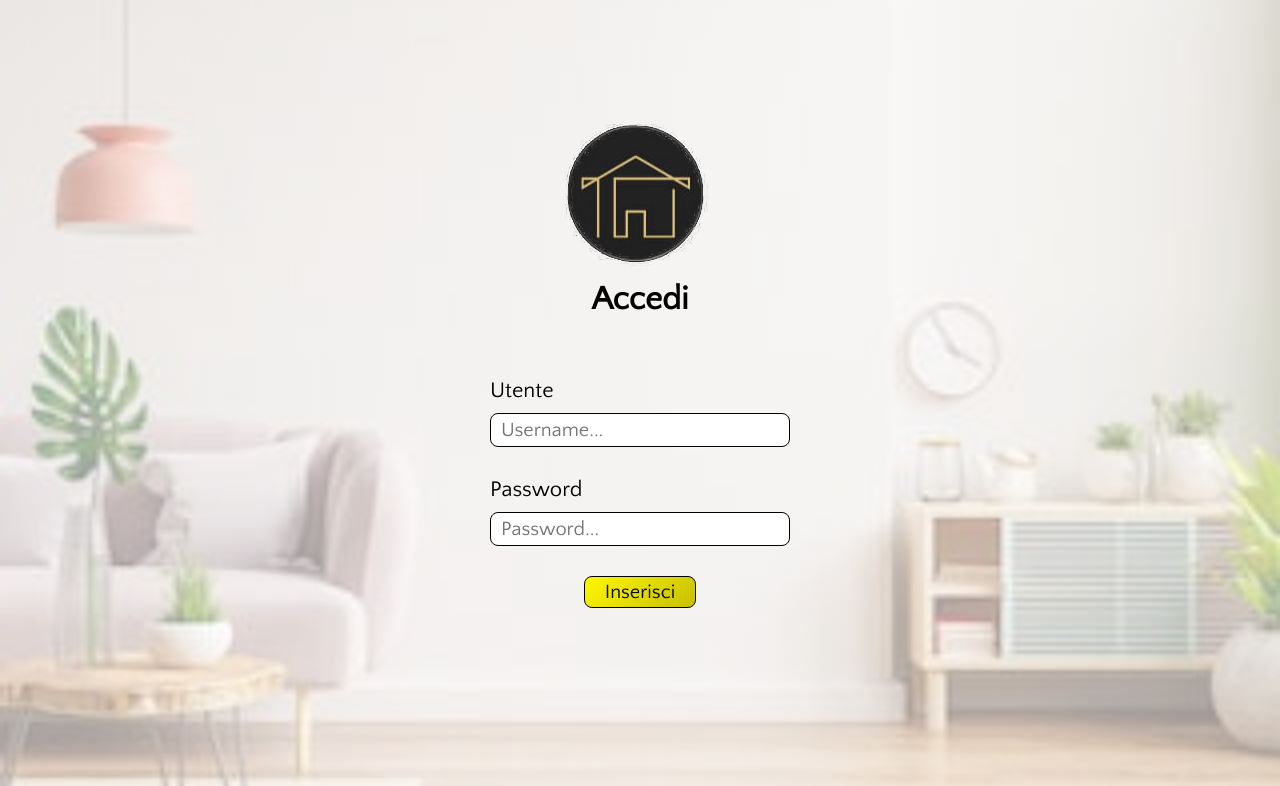
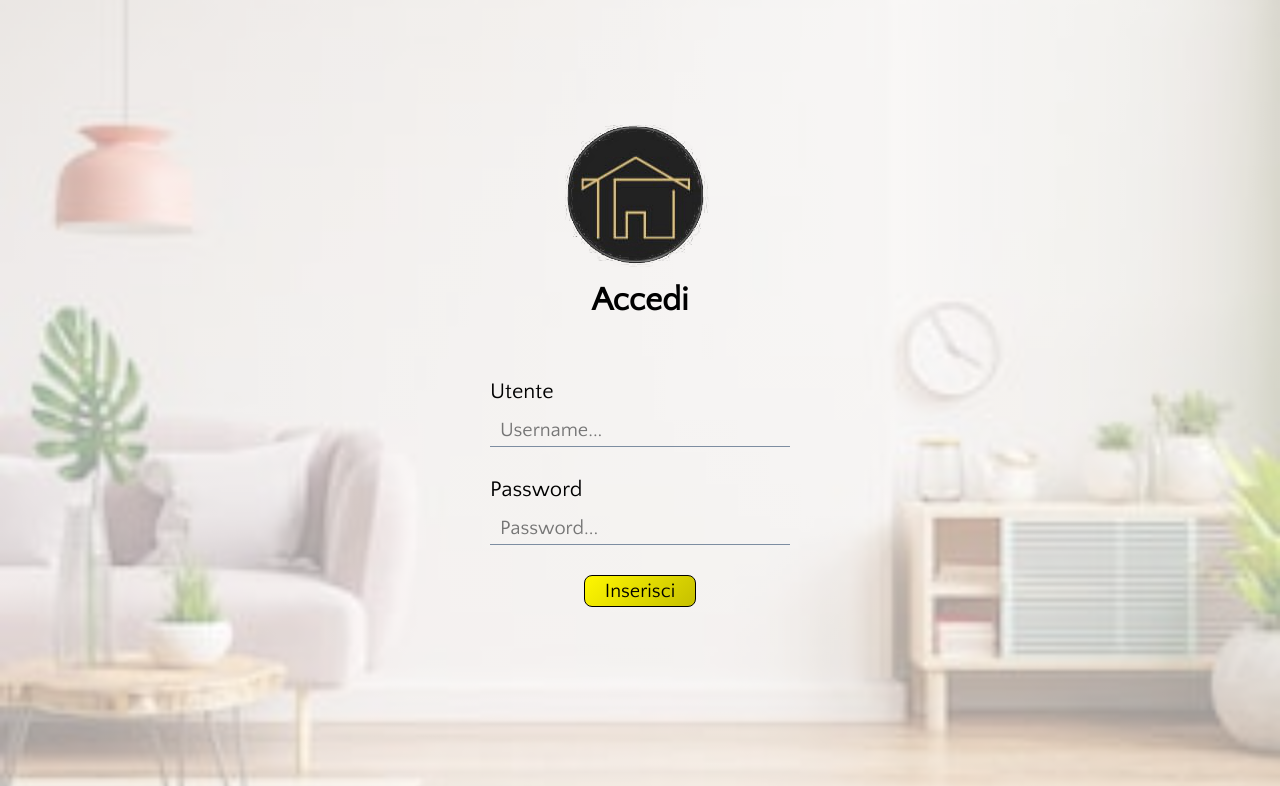
Before and after one commit to GianITS/git_CasaSubito, a Flask app: page / in a window 1280 px wide. Shown: the top 786 px of the page. Run offline with Flask 2, Linux system fonts and the light colour scheme.

Commit message:
sistemati input login

```diff
--- a/website/static/style.css
+++ b/website/static/style.css
@@ -86,6 +86,13 @@ input:focus {
 .large{
     width: 300px;
     font-size: 20px;
+    border: none;
+    border-bottom: 1px solid #7d8da1;
+    border-radius: 0;
+    background-color: transparent;
+}
+.large:focus{
+    box-shadow: none;
 }
 h1{
     margin-bottom: 50px;
```
